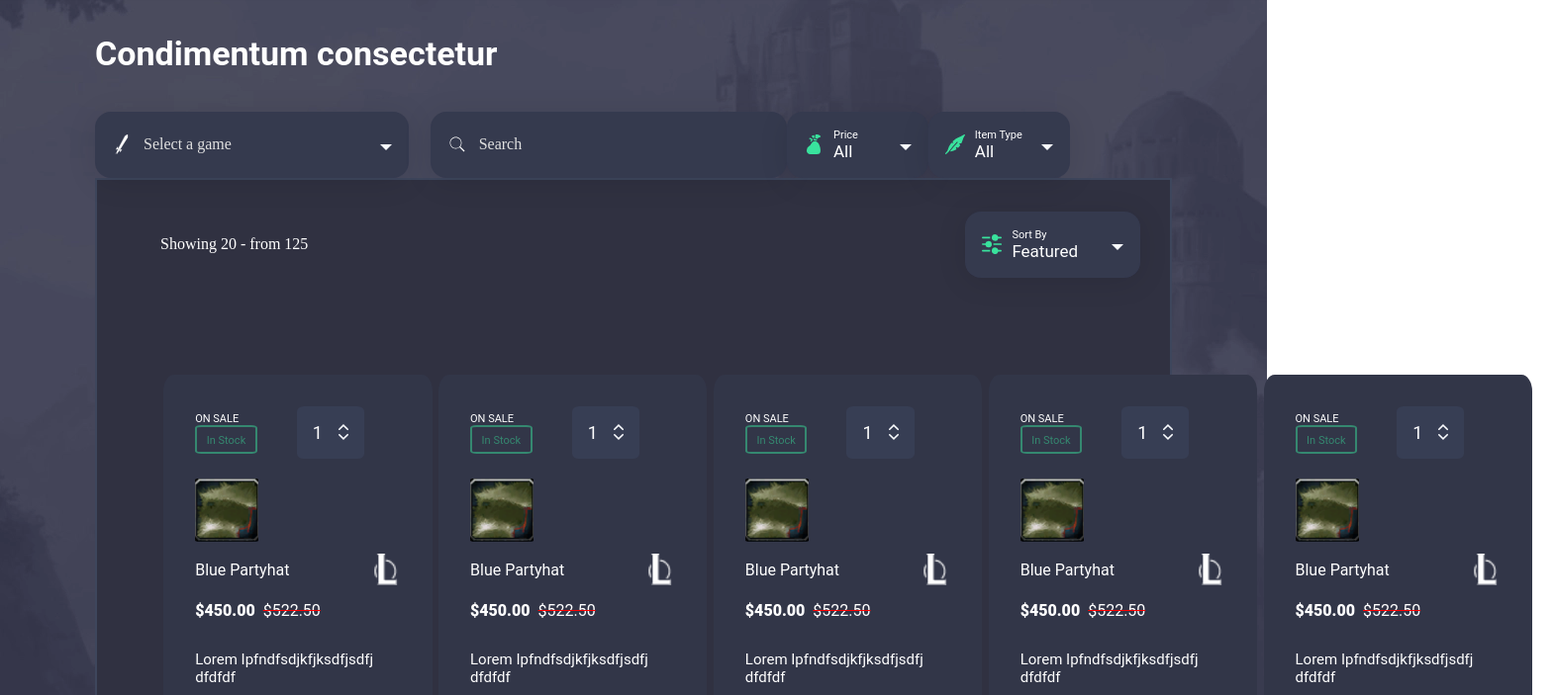
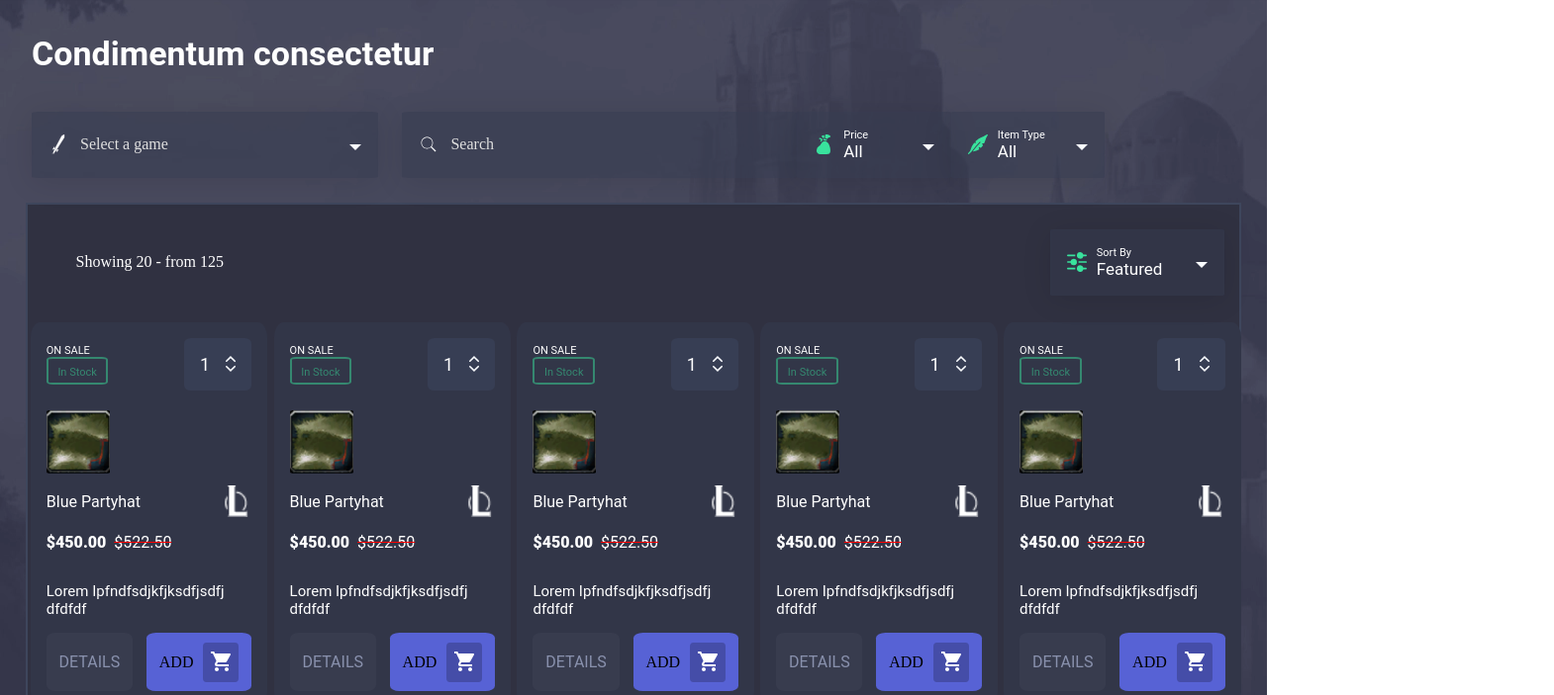
Before and after one commit to Softx0/FrontendChallenge, a React (Vite) app: page / in a window 1280 px wide. Shown: the part 84-787 px from the top of the page at 99% size, 1570 px wide, since content can reach past the window. Built offline with nearby package versions, Linux system fonts and the light colour scheme.

Commit message:
fix: some styling issues

```diff
--- a/src/components/Card/Card.css
+++ b/src/components/Card/Card.css
@@ -2,8 +2,8 @@
   display: flex;
   flex-direction: column;
   background-color: #323648;
-  width: fit-content;
-  padding: 2rem 2rem;
+  height: fit-content;
+  padding: 1rem 1rem;
   border-radius: 4%;
   margin: 0.2rem 0.2rem;
 }
@@ -11,7 +11,8 @@
 .container-one {
   display: flex;
   flex-direction: row;
-  width: auto;
+  justify-content: space-between;
+  /* width: auto; */
   margin-bottom: 20px;
 }
 
@@ -122,7 +123,6 @@
 .container-button {
   display: flex;
   flex-direction: row;
-  border-radius: 9%;
 }
 
 .button-details {
@@ -130,7 +130,8 @@
   background-color: #383c4e;
   padding: 0.6rem 0.8rem;
   align-items: center;
-  justify-content: center;
+  justify-content: space-between;
+  border-radius: 10%;
 }
 
 .text-details {
--- a/src/components/Card/Card.tsx
+++ b/src/components/Card/Card.tsx
@@ -9,7 +9,6 @@
     return (
         <div className="card">
             <div className="container-one">
-
 
                 <div className="container-span-onsale-stock">
                     <span className="title-onsale">ON SALE</span>
@@ -24,11 +23,7 @@
                     </div>
                 </div>
 
-
             </div>
-
-
-
 
             <div>
                 <img src={IconCard} className="icon-card" />
--- a/src/components/NavBar/NavBar.css
+++ b/src/components/NavBar/NavBar.css
@@ -23,7 +23,7 @@
 }
 
 .navigation-left {
-  margin-left: 2rem;
+  margin-left: 1rem;
 }
 
 .navigation-menu ul {
@@ -55,7 +55,7 @@
 }
 
 .navigation-belong-right {
-  margin-left: 27rem;
+  margin-left: 18rem;
 }
 
 .hamburger {
--- a/src/components/RowFilter/RowFilter.css
+++ b/src/components/RowFilter/RowFilter.css
@@ -46,7 +46,7 @@
 
   .row-filters {
     display: flex;
-    margin: 0 6rem 0 6rem;
+    margin: 0 2rem 0 2rem;
   }
 
   .container-search-width {
--- a/src/pages/CondimentumConsectetur/CondimentumConsectetur.tsx
+++ b/src/pages/CondimentumConsectetur/CondimentumConsectetur.tsx
@@ -53,7 +53,6 @@
                         <Card />
                         <Card />
                         <Card />
-
                     </div>
 
 
--- a/src/pages/CondimentumConsectetur/styles/CondimentumConsecteturStyles.css
+++ b/src/pages/CondimentumConsectetur/styles/CondimentumConsecteturStyles.css
@@ -1,21 +1,14 @@
 .condimentumConsectetur-background-container {
   background-image: url("../../../assets/images/default.webp");
   background-size: "cover";
-  height: 100vh;
+  height: fit-content;
   margin: -8px;
   background-repeat: no-repeat;
 }
 
-.container {
-  /* display: flex; */
-  /* justify-content: center; */
-  /* align-items: center; */
-  /* height: 100vh; */
-}
-
 .title-condimentum-consectetur-container {
   display: flex;
-  margin: 0 6rem 0 6rem;
+  margin: 0 2rem 0 2rem;
 }
 
 .title-condimentum-consectectur {
@@ -31,8 +24,11 @@
 .principal-container {
   display: flex;
   flex-direction: column;
-  margin: 0 6rem 0 6rem;
-  padding: 2rem 4rem 2rem 4rem;
+  margin-left: 2%;
+  margin-top: 2%;
+  margin-right: 2%;
+  padding-bottom: 20px;
+  height: 100%;
   background-color: #303141;
   border: 2px solid #3e465c;
 }
@@ -40,6 +36,9 @@
 .sortby-result-row {
   display: flex;
   flex-direction: row;
+  margin-top: 2%;
+  margin-left: 4%;
+  margin-right: 4%;
   justify-content: space-between;
   align-items: center;
 }
@@ -49,8 +48,8 @@
 
 .container-dropdown {
   padding: 16px;
-  background: rgba(53, 58, 78, 1);
-  border-radius: 16px;
+  background: rgba(53, 58, 78, 0.5);
+  border-radius: 2%;
   box-shadow: 0 4px 30px rgba(0, 0, 0, 0.1);
   backdrop-filter: blur(0px);
   -webkit-backdrop-filter: blur(0px);
@@ -76,9 +75,8 @@
 /* card styles */
 
 .container-card {
-  margin-top: 10%;
+  margin-top: 2%;
   display: flex;
   flex-direction: row;
   justify-content: space-evenly;
-
 }
```
